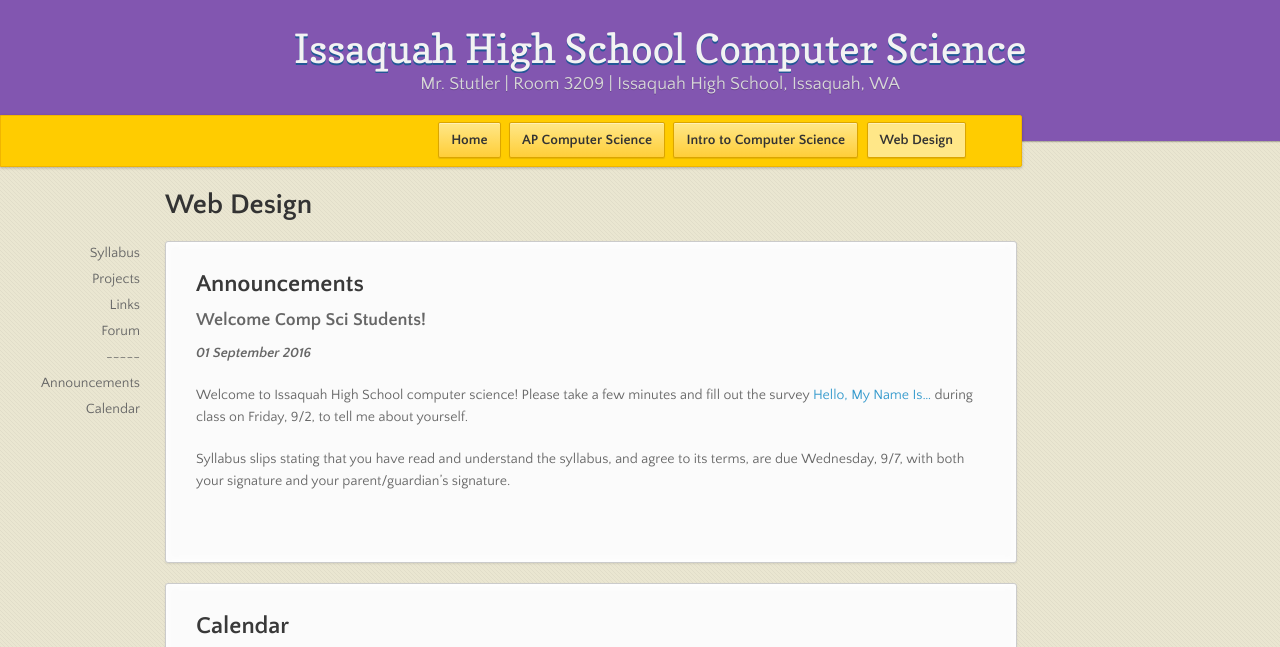
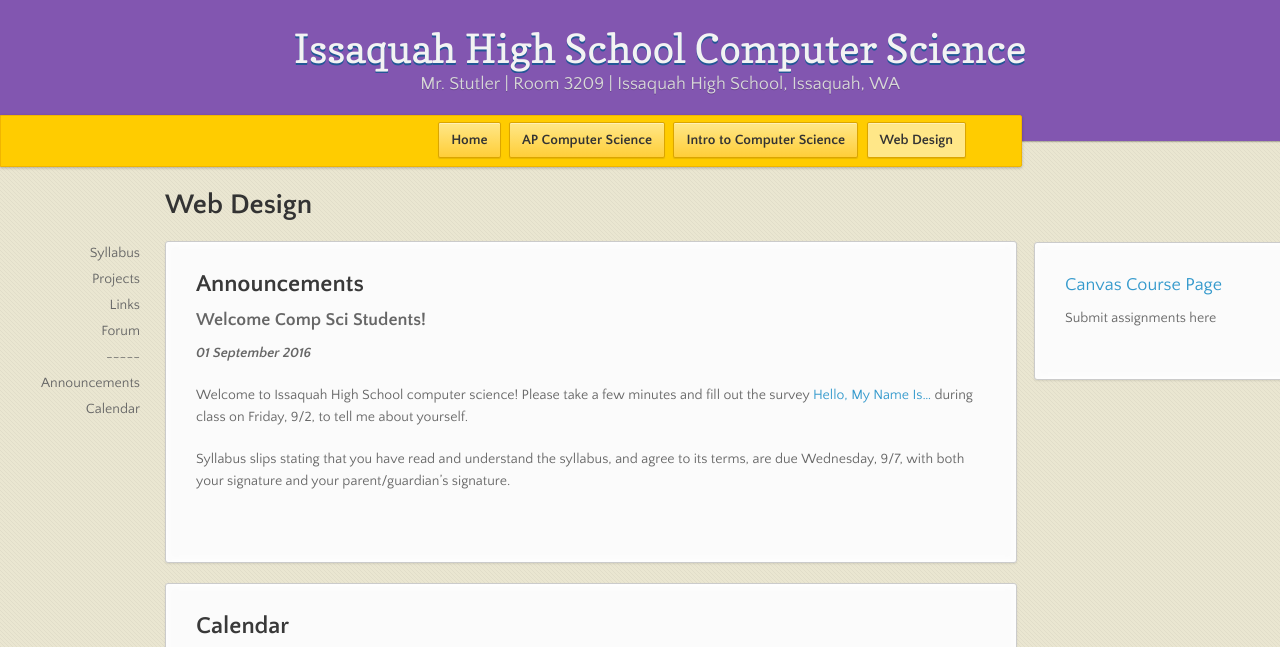
Before and after one commit to stutlerk/ihs-website, a Jekyll site: the page built from web/index.html, in a window 1280 px wide and 900 px high, cut to the strip 0-647 px from the top of the window. Built offline with Jekyll 4.4.1, drawn with Linux system fonts in a browser that asks for light colours; nearby versions of some CDN libraries; some of the changed lines change nothing that is shown.

Commit message:
Update index.html

```diff
--- a/web/index.html
+++ b/web/index.html
@@ -17,14 +17,14 @@
     {% endif %}
     {% endfor %}
 
-    <!--
     <aside>
-        <h3><a href="https://canvas.instructure.com/courses/1005600">Canvas Course Page</a></h3>
-        <p>Submit assignments and check grades here</p>
+        <h3><a href="https://canvas.instructure.com/courses/1072280">Canvas Course Page</a></h3>
+        <p>Submit assignments here</p>
 
+        <!--
         <h3><a href="http://goo.gl/forms/9RE9vuujyF">Project Work Day Exit Ticket</a></h3>
+        -->
     </aside>
-    -->
 </section>
 
 <section>
```
